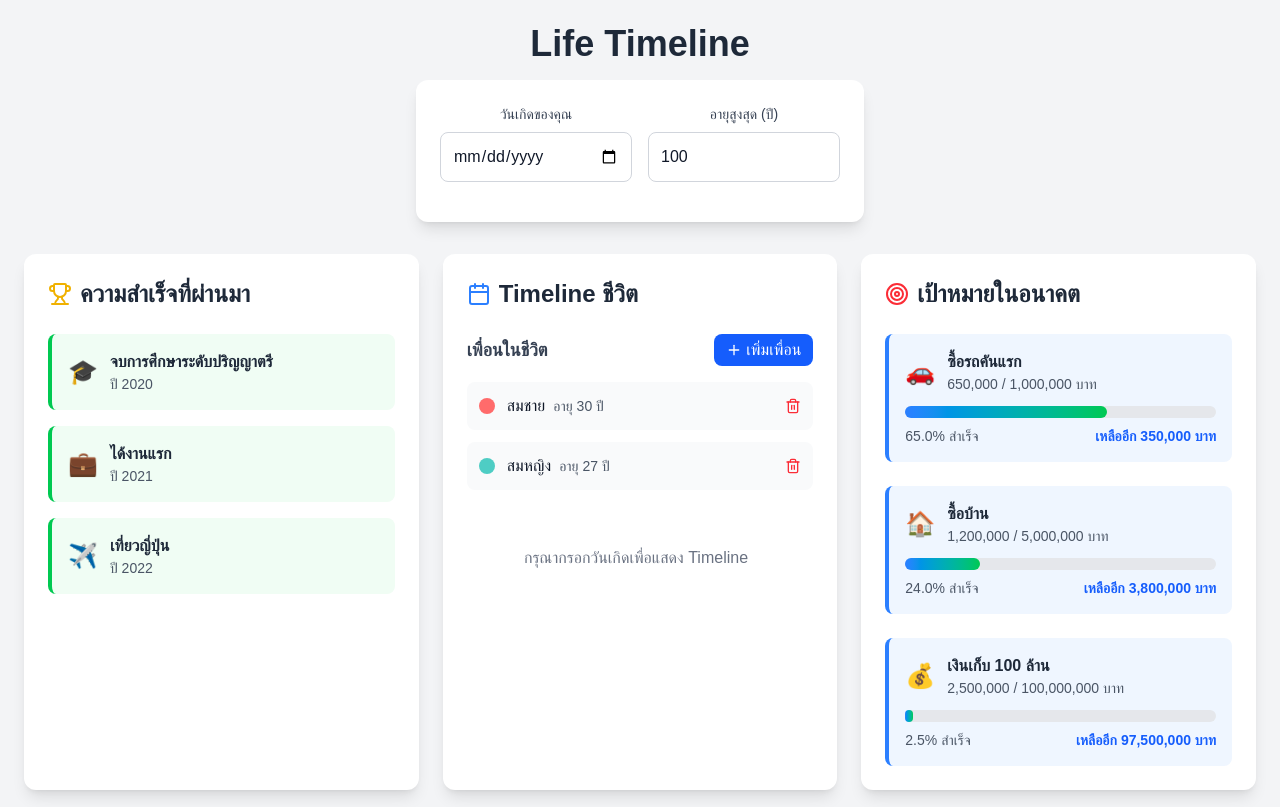
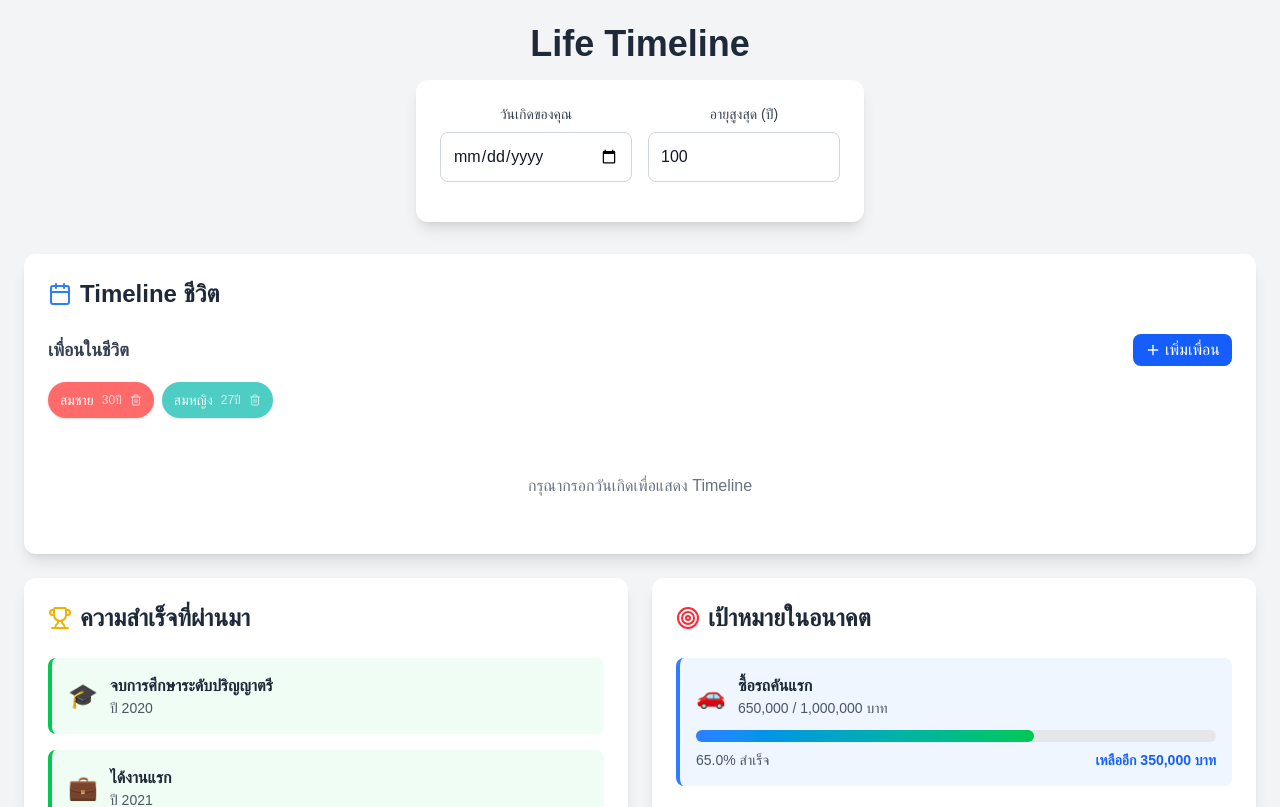
Before and after one commit to nateesoft/life-timeline, a Next.js app: page / in a window 1280 px wide. Shown: the top 807 px of the page. Built offline with nearby package versions, Linux system fonts and the light colour scheme.

Commit message:
update age in spot

```diff
--- a/src/app/page.tsx
+++ b/src/app/page.tsx
@@ -1,7 +1,7 @@
 'use client';
 
 import React, { useState, useEffect } from 'react';
-import { Calendar, Trophy, Target, MapPin, Heart, Home, Car, DollarSign, Plus, Users, Edit2, Trash2 } from 'lucide-react';
+import { Calendar, Trophy, Target, MapPin, Heart, Home, Car, DollarSign, Plus, Users, Edit2, Trash2, User } from 'lucide-react';
 
 const LifeTimelineApp = () => {
   const [birthDate, setBirthDate] = useState('');
@@ -190,27 +190,8 @@ const LifeTimelineApp = () => {
         </div>
 
         {/* Main Content */}
-        <div className="grid grid-cols-1 lg:grid-cols-3 gap-6">
-          {/* Left Panel - Achievements */}
-          <div className="bg-white dark:bg-gray-800 rounded-xl shadow-lg p-6">
-            <h2 className="text-2xl font-bold text-gray-800 dark:text-white mb-6 flex items-center">
-              <Trophy className="mr-2 text-yellow-500" />
-              ความสำเร็จที่ผ่านมา
-            </h2>
-            <div className="space-y-4">
-              {achievements.map((achievement) => (
-                <div key={achievement.id} className="flex items-center p-4 bg-green-50 dark:bg-green-900/20 rounded-lg border-l-4 border-green-500">
-                  <span className="text-2xl mr-3">{achievement.icon}</span>
-                  <div className="flex-1">
-                    <h3 className="font-semibold text-gray-800 dark:text-white">{achievement.title}</h3>
-                    <p className="text-sm text-gray-600 dark:text-gray-400">ปี {achievement.year}</p>
-                  </div>
-                </div>
-              ))}
-            </div>
-          </div>
-
-          {/* Middle Panel - Timeline */}
+        <div className="space-y-6">
+          {/* Timeline - Full Width */}
           <div className="bg-white dark:bg-gray-800 rounded-xl shadow-lg p-6">
             <h2 className="text-2xl font-bold text-gray-800 dark:text-white mb-6 flex items-center">
               <Calendar className="mr-2 text-blue-500" />
@@ -258,150 +239,146 @@ const LifeTimelineApp = () => {
                 </div>
               )}
 
-              <div className="space-y-3">
+              <div className="flex flex-wrap gap-2">
                 {friends.map((friend) => (
-                  <div key={friend.id} className="flex items-center justify-between p-3 bg-gray-50 dark:bg-gray-700 rounded-lg">
-                    <div className="flex items-center">
                   <div
-                        className="w-4 h-4 rounded-full mr-3"
+                    key={friend.id}
+                    className="inline-flex items-center px-3 py-2 rounded-full text-sm font-medium text-white shadow-sm hover:shadow-md transition-all duration-200 group"
                     style={{ backgroundColor: friend.color }}
-                      ></div>
-                      <div>
-                        <span className="font-medium text-gray-900 dark:text-white">{friend.name}</span>
-                        <span className="text-sm text-gray-600 dark:text-gray-400 ml-2">
-                          อายุ {calculateAge(friend.birthDate)} ปี
+                  >
+                    <span className="mr-2">{friend.name}</span>
+                    <span className="text-xs opacity-75">
+                      {calculateAge(friend.birthDate)}ปี
                     </span>
-                      </div>
-                    </div>
                     <button
                       onClick={() => removeFriend(friend.id)}
-                      className="text-red-500 hover:text-red-700 dark:text-red-400 dark:hover:text-red-300"
+                      className="ml-2 opacity-70 hover:opacity-100 transition-opacity"
+                      title="ลบเพื่อน"
                     >
-                      <Trash2 className="w-4 h-4" />
+                      <Trash2 className="w-3 h-3" />
                     </button>
                   </div>
                 ))}
               </div>
             </div>
 
-            {/* Parallel Timelines */}
-            <div id="age-timeline" className="relative max-h-96 overflow-y-auto pr-2">
+            {/* Horizontal Timeline */}
+            <div id="age-timeline" className="relative">
               {timelineYears.length === 0 ? (
                 <div className="text-center text-gray-500 dark:text-gray-400 py-8">
                   กรุณากรอกวันเกิดเพื่อแสดง Timeline
                 </div>
               ) : (
                 <>
-                  {/* Timeline Headers */}
-                  <div className="flex sticky top-0 bg-white dark:bg-gray-800 z-20 pb-2 mb-4 border-b border-gray-200 dark:border-gray-600">
-                    <div className="w-20 text-center">
-                      <div className="text-sm font-bold text-blue-600 dark:text-blue-400">คุณ</div>
-                      {currentAge > 0 && <div className="text-xs text-gray-600 dark:text-gray-400">{currentAge} ปี</div>}
-                    </div>
-                    {friends.map((friend) => (
-                      <div key={friend.id} className="w-20 text-center">
-                        <div className="text-sm font-bold" style={{ color: friend.color }}>
-                          {friend.name}
-                        </div>
-                        <div className="text-xs text-gray-600 dark:text-gray-400">
-                          {calculateAge(friend.birthDate)} ปี
-                        </div>
-                      </div>
-                    ))}
-                    <div className="flex-1 ml-4">
-                      <div className="text-sm font-bold text-gray-700 dark:text-gray-300">ปี พ.ศ.</div>
-                    </div>
-                  </div>
-
-                  {/* Timeline Content */}
-                  <div className="relative">
-                    {/* Background lines for each person */}
-                    <div className="absolute left-10 top-0 bottom-0 w-0.5 bg-gradient-to-b from-blue-400 via-blue-500 to-blue-600"></div>
-                    {friends.map((friend, index) => (
-                      <div
-                        key={friend.id}
-                        className="absolute top-0 bottom-0 w-0.5 opacity-60"
-                        style={{
-                          left: `${90 + (index * 80)}px`,
-                          background: `linear-gradient(to bottom, ${friend.color}88, ${friend.color})`
-                        }}
-                      ></div>
-                    ))}
-
-                    {timelineYears.map((year) => {
+                  {/* Horizontal Timeline */}
+                  <div className="relative overflow-x-auto pb-4">
+                    <div className="flex" style={{ minWidth: `${timelineYears.length * 60}px` }}>
+                      {timelineYears.map((year, index) => {
                         const buddhistYear = toBuddhistYear(year);
                         const isCurrentYearForUser = year === currentYear;
+                        const userAge = birthDate ? year - new Date(birthDate).getFullYear() : 0;
 
                         return (
-                        <div key={year} id={`year-${year}`} className="flex items-center mb-4 relative">
-                          {/* Main user timeline */}
-                          <div className="w-20 flex justify-center">
-                            <div className={`w-8 h-8 rounded-full flex items-center justify-center text-white font-bold z-10 text-xs transition-all duration-300 ${
+                          <div key={year} id={`year-${year}`} className="flex flex-col items-center relative" style={{ minWidth: '60px' }}>
+                            {/* Background line */}
+                            {index < timelineYears.length - 1 && (
+                              <div className="absolute top-8 left-8 w-11 h-0.5 bg-gray-300 dark:bg-gray-600"></div>
+                            )}
+
+                            {/* Main user dot */}
+                            <div className="mb-4">
+                              <div className={`w-8 h-8 rounded-full flex items-center justify-center text-white font-bold text-xs transition-all duration-300 ${
                                 isPersonAliveInYear(birthDate, year) && year <= currentYear
                                   ? 'bg-gradient-to-br from-blue-500 to-blue-600 shadow-lg transform hover:scale-110'
                                   : isPersonAliveInYear(birthDate, year) && year === currentYear + 1
                                     ? 'bg-gradient-to-br from-blue-300 to-blue-400 shadow-md'
                                     : 'bg-gray-300 opacity-50'
                               } ${isCurrentYearForUser ? 'ring-2 ring-white shadow-xl' : ''}`}>
-                              {buddhistYear.toString().slice(-2)}
+                                {isCurrentYearForUser ? (
+                                  <User className="w-4 h-4" />
+                                ) : (
+                                  userAge >= 0 && userAge <= 99 ? userAge : ''
+                                )}
                               </div>
                             </div>
 
-                          {/* Friends timelines */}
+                            {/* Friends dots */}
                             {friends.map((friend) => {
                               const friendCurrentYear = getCurrentYear(friend.birthDate);
                               const isAlive = isPersonAliveInYear(friend.birthDate, year);
                               const isLived = isAlive && year <= friendCurrentYear;
                               const isCurrent = year === friendCurrentYear;
+                              const friendAge = friend.birthDate ? year - new Date(friend.birthDate).getFullYear() : 0;
 
                               return (
-                              <div key={friend.id} className="w-20 flex justify-center">
+                                <div key={friend.id} className="mb-2">
                                   <div
-                                  className={`w-8 h-8 rounded-full flex items-center justify-center text-white font-bold z-10 text-xs transition-all duration-300 ${
+                                    className={`w-6 h-6 rounded-full flex items-center justify-center text-white font-bold text-xs transition-all duration-300 ${
                                       isLived
-                                      ? 'shadow-lg transform hover:scale-110'
+                                        ? 'shadow-md transform hover:scale-110'
                                         : 'opacity-50'
-                                  } ${isCurrent ? 'ring-2 ring-white shadow-xl' : ''}`}
+                                    } ${isCurrent ? 'ring-2 ring-white shadow-lg' : ''}`}
                                     style={{
                                       background: isLived
                                         ? `linear-gradient(135deg, ${friend.color}, ${friend.color}dd)`
                                         : '#e5e7eb'
                                     }}>
-                                  {buddhistYear.toString().slice(-2)}
+                                    {isCurrent ? (
+                                      <User className="w-3 h-3" />
+                                    ) : (
+                                      friendAge >= 0 && friendAge <= 99 ? friendAge : ''
+                                    )}
                                   </div>
                                 </div>
                               );
                             })}
 
-                          {/* Year description */}
-                          <div className="flex-1 ml-4">
-                            <div className={`font-semibold text-sm text-gray-800 dark:text-gray-200 ${isCurrentYearForUser ? 'text-blue-600 dark:text-blue-400' : ''}`}>
-                              พ.ศ. {buddhistYear} {isCurrentYearForUser && '← ปัจจุบัน'}
-                              {friends.map((friend) => {
-                                const friendCurrentYear = getCurrentYear(friend.birthDate);
-                                return friendCurrentYear === year ? (
-                                  <span key={friend.id} style={{ color: friend.color }} className="ml-2">
-                                    ← {friend.name}
-                                  </span>
-                                ) : null;
-                              })}
+                            {/* Year label at bottom */}
+                            {year % 5 === 0 && (
+                              <div className="text-xs text-gray-600 dark:text-gray-400 text-center mt-2">
+                                <div>พ.ศ. {buddhistYear}</div>
+                                <div>ค.ศ. {year}</div>
                               </div>
-                            {year % 10 === 0 && (
-                              <div className="text-xs text-gray-600 dark:text-gray-400">
-                                ค.ศ. {year}
+                            )}
+
+                            {/* Current year indicator */}
+                            {isCurrentYearForUser && (
+                              <div className="text-xs text-blue-600 dark:text-blue-400 font-bold mt-1">
+                                ปัจจุบัน
                               </div>
                             )}
                           </div>
-                        </div>
                         );
                       })}
+                    </div>
                   </div>
                 </>
               )}
             </div>
           </div>
 
-          {/* Right Panel - Goals */}
+          {/* Bottom panels - Achievements and Goals side by side */}
+          <div className="grid grid-cols-1 lg:grid-cols-2 gap-6">
+            {/* Left - Achievements */}
+            <div className="bg-white dark:bg-gray-800 rounded-xl shadow-lg p-6">
+              <h2 className="text-2xl font-bold text-gray-800 dark:text-white mb-6 flex items-center">
+                <Trophy className="mr-2 text-yellow-500" />
+                ความสำเร็จที่ผ่านมา
+              </h2>
+              <div className="space-y-4">
+                {achievements.map((achievement) => (
+                  <div key={achievement.id} className="flex items-center p-4 bg-green-50 dark:bg-green-900/20 rounded-lg border-l-4 border-green-500">
+                    <span className="text-2xl mr-3">{achievement.icon}</span>
+                    <div className="flex-1">
+                      <h3 className="font-semibold text-gray-800 dark:text-white">{achievement.title}</h3>
+                      <p className="text-sm text-gray-600 dark:text-gray-400">ปี {achievement.year}</p>
+                    </div>
+                  </div>
+                ))}
+              </div>
+            </div>
+
+            {/* Right - Goals */}
             <div className="bg-white dark:bg-gray-800 rounded-xl shadow-lg p-6">
             <h2 className="text-2xl font-bold text-gray-800 dark:text-white mb-6 flex items-center">
               <Target className="mr-2 text-red-500" />
@@ -441,6 +418,7 @@ const LifeTimelineApp = () => {
           </div>
         </div>
       </div>
+    </div>
   );
 };
 
```
Lines whose indentation alone changed are shown as unchanged.
